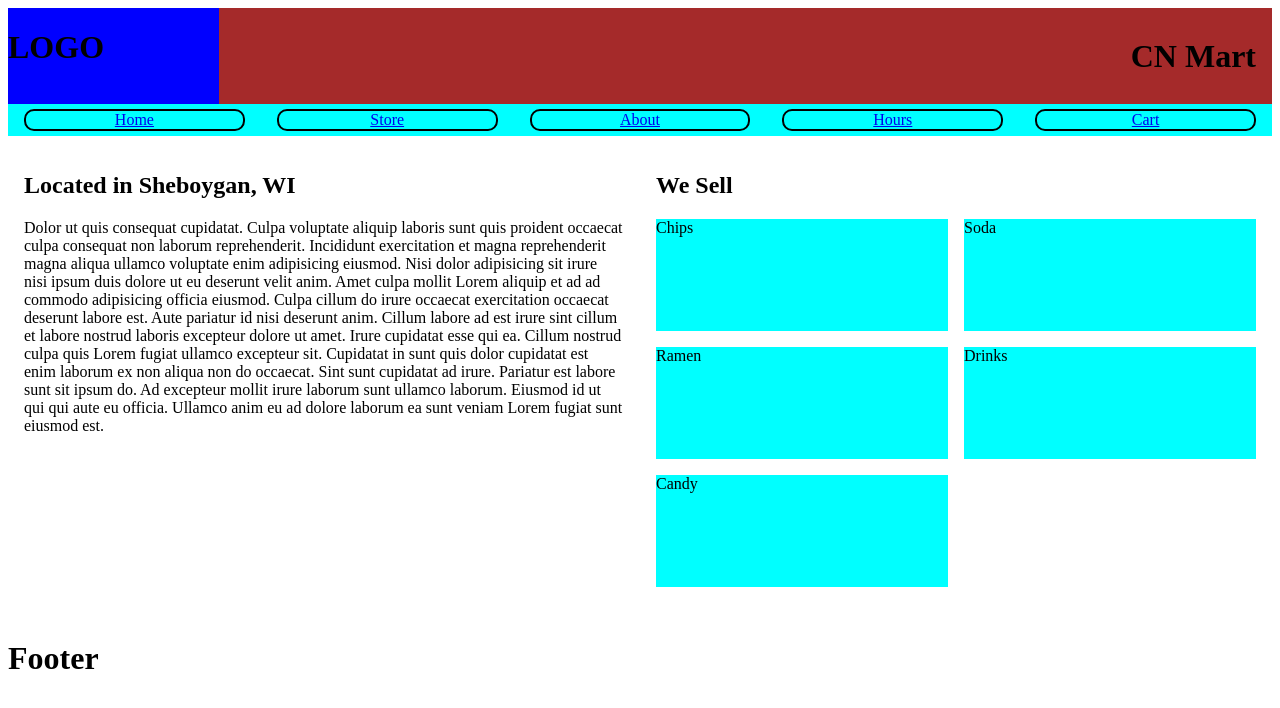
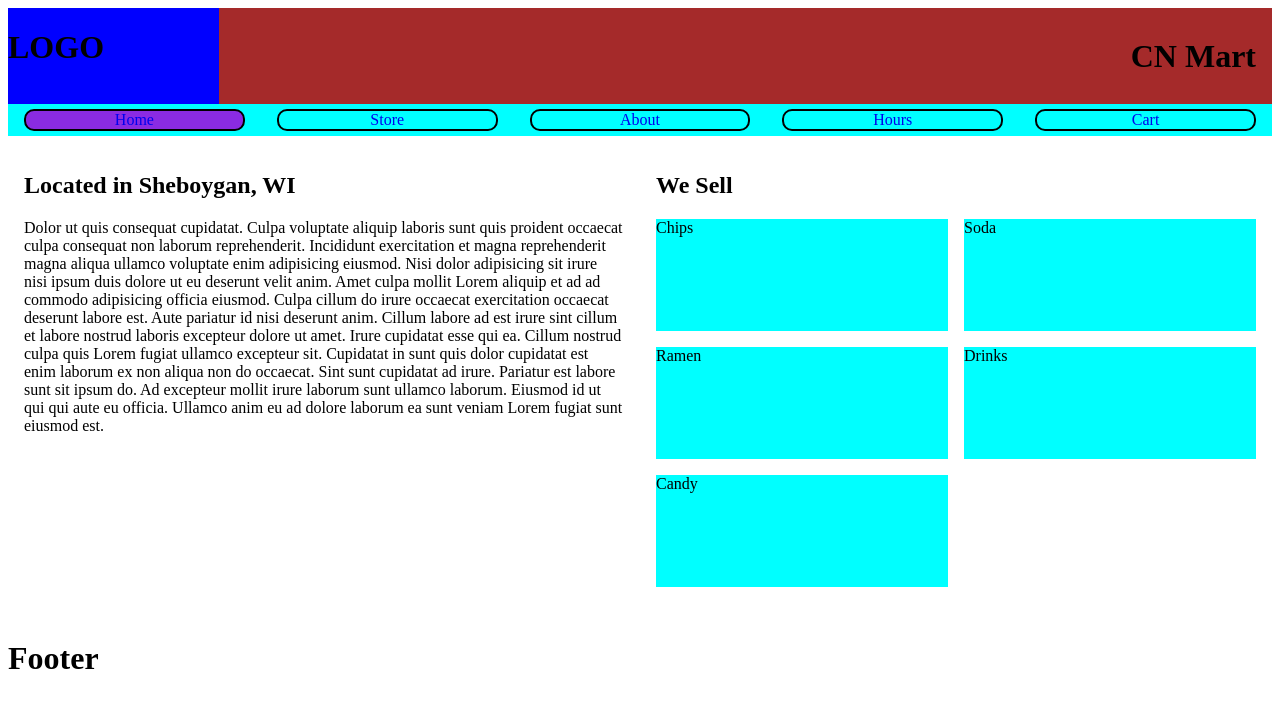
Before and after one commit to Ckher96/CN-Mart, a React (Create React App) app in the folder cn-mart-react/: page / in a window 1280 px wide. Shown: the top 708 px of the page. Built offline with nearby package versions, Linux system fonts and the light colour scheme.

Commit message:
add active class to nav bar

```diff
--- a/cn-mart-react/src/components/Nav/Nav.js
+++ b/cn-mart-react/src/components/Nav/Nav.js
@@ -1,14 +1,25 @@
-import { Link } from "react-router-dom"
-import style from "./Nav.module.css"
+import { Link, useLocation } from "react-router-dom";
+import style from "./Nav.module.css";
 
 export default function Nav() {
-    return (
-        <nav className={style.Nav}>
-            <Link to="/">Home</Link>
-            <Link to="/store">Store</Link>
-            <Link to="/about">About</Link>
-            <Link to="/hours">Hours</Link>
-            <Link to="/cart">Cart</Link>
-        </nav>
-    )
+  const { pathname } = useLocation();
+  return (
+    <nav className={style.Nav}>
+      <Link to="/" className={pathname === "/" ? style.active : ""}>
+        Home
+      </Link>
+      <Link to="/store" className={pathname === "/store" ? style.active : ""}>
+        Store
+      </Link>
+      <Link to="/about" className={pathname === "/about" ? style.active : ""}>
+        About
+      </Link>
+      <Link to="/hours" className={pathname === "/hours" ? style.active : ""}>
+        Hours
+      </Link>
+      <Link to="/cart" className={pathname === "/cart" ? style.active : ""}>
+        Cart
+      </Link>
+    </nav>
+  );
 }
--- a/cn-mart-react/src/components/Nav/Nav.module.css
+++ b/cn-mart-react/src/components/Nav/Nav.module.css
@@ -6,12 +6,17 @@
     background-color: aqua;
 }
 
+.active {
+    background-color: blueviolet;
+}
+
 .Nav a {
     border: 2px black solid;
     border-radius: 10px;
     margin: 0 1rem;
     width: 100%;
     text-align: center;
+    text-decoration: none;
 }
 
 .Nav a:hover {
```
